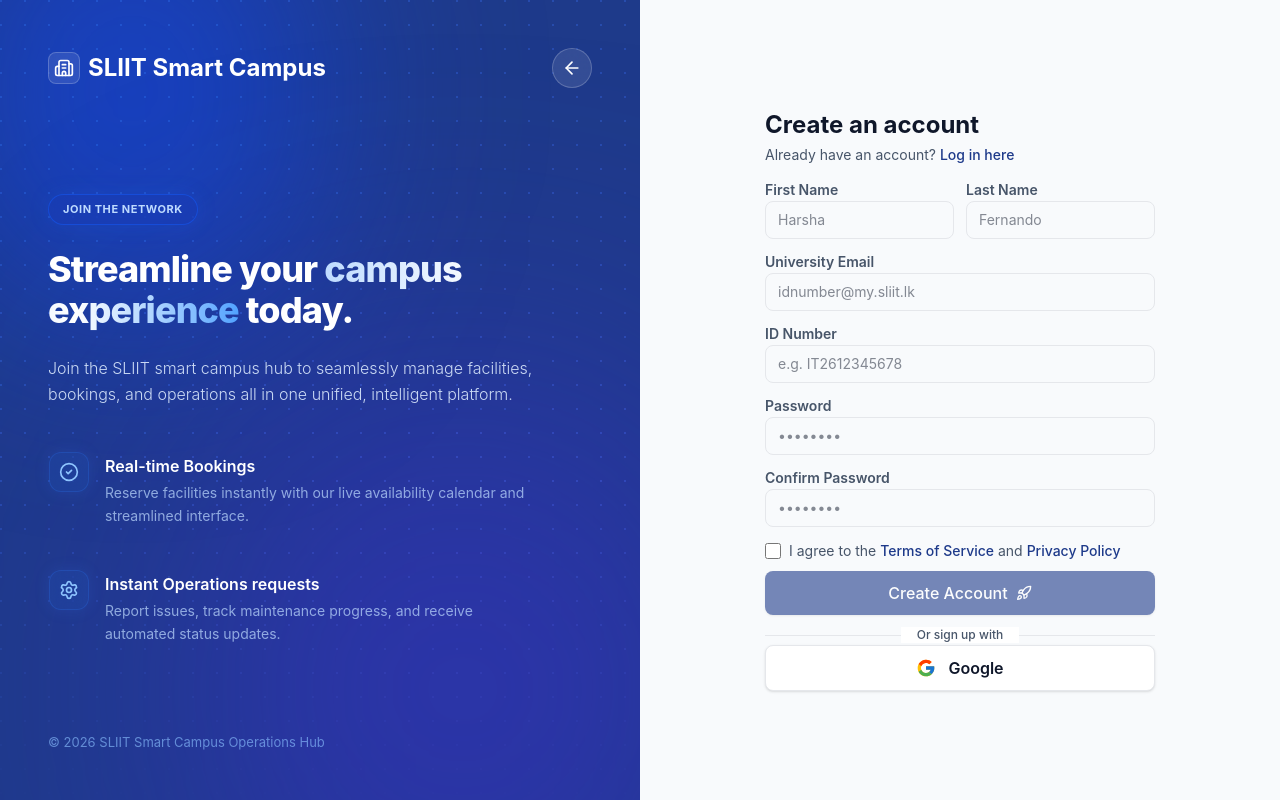
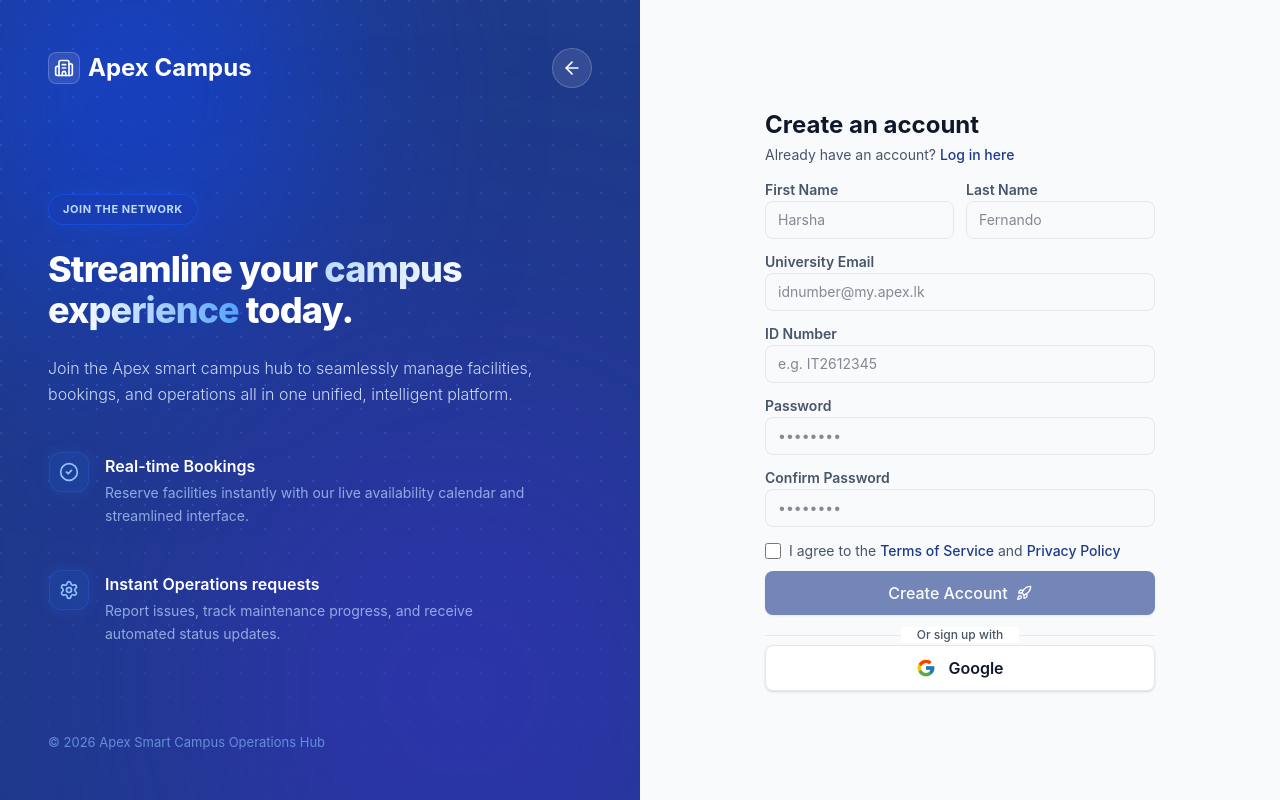
Before and after one commit to Danidu-Muhandiram/it3030-paf-2026-smart-campus-group, a React (Vite) app in the folder frontend/: page /register in a window 1280 px wide. Built offline with nearby package versions, Linux system fonts and the light colour scheme; no server answers.

Commit message:
update login and register pages with accurate details

```diff
--- a/frontend/src/features/auth/pages/LoginPage.jsx
+++ b/frontend/src/features/auth/pages/LoginPage.jsx
@@ -119,7 +119,7 @@
                             <div className="w-8 h-8 rounded-lg bg-white/10 backdrop-blur border border-white/20 flex items-center justify-center">
                                 <Building2 className="w-5 h-5 text-white" />
                             </div>
-                            SLIIT Smart Campus
+                            Apex Campus
                         </Link>
 
                         <Link to="/" className="w-10 h-10 rounded-full bg-white/10 hover:bg-white/20 backdrop-blur border border-white/20 flex items-center justify-center transition-colors shrink-0">
@@ -143,7 +143,7 @@
                     </div>
 
                     <div className="mt-10 text-blue-300/60 text-sm">
-                        © 2026 SLIIT Smart Campus Operations Hub
+                        © 2026 Apex Smart Campus Operations Hub
                     </div>
                 </div>
             </div>
@@ -178,7 +178,7 @@
                             <input
                                 type="email"
                                 name="email"
-                                placeholder="idnumber@my.sliit.lk"
+                                placeholder="idnumber@my.apex.lk"
                                 value={formData.email}
                                 onChange={handleInputChange}
                                 className="w-full px-3 py-2.5 rounded-lg border border-gray-200 focus:outline-none focus:ring-2 focus:ring-primary/20 focus:border-primary text-sm text-text-main transition-all"
--- a/frontend/src/features/auth/pages/RegisterPage.jsx
+++ b/frontend/src/features/auth/pages/RegisterPage.jsx
@@ -148,7 +148,7 @@
                             <div className="w-8 h-8 rounded-lg bg-white/10 backdrop-blur border border-white/20 flex items-center justify-center">
                                 <Building2 className="w-5 h-5 text-white" />
                             </div>
-                            SLIIT Smart Campus
+                            Apex Campus
                         </Link>
 
                         <Link to="/" className="w-10 h-10 rounded-full bg-white/10 hover:bg-white/20 backdrop-blur border border-white/20 flex items-center justify-center transition-colors shrink-0">
@@ -172,7 +172,7 @@
                         </motion.h2>
 
                         <motion.p variants={itemVariants} className="text-blue-100/90 text-[15px] lg:text-base mb-8 leading-relaxed font-light">
-                            Join the SLIIT smart campus hub to seamlessly manage facilities, bookings, and operations all in one unified, intelligent platform.
+                            Join the Apex smart campus hub to seamlessly manage facilities, bookings, and operations all in one unified, intelligent platform.
                         </motion.p>
 
                         {/* Feature list */}
@@ -200,7 +200,7 @@
                     </motion.div>
 
                     <div className="mt-auto text-blue-300/60 text-[13px]">
-                        © 2026 SLIIT Smart Campus Operations Hub
+                        © 2026 Apex Smart Campus Operations Hub
                     </div>
                 </div>
             </div>
@@ -268,7 +268,7 @@
                             <input
                                 type="email"
                                 name="email"
-                                placeholder="idnumber@my.sliit.lk"
+                                placeholder="idnumber@my.apex.lk"
                                 value={formData.email}
                                 onChange={handleInputChange}
                                 className="w-full px-3 py-2 rounded-lg border border-gray-200 focus:outline-none focus:ring-2 focus:ring-primary/20 focus:border-primary text-sm text-text-main"
@@ -283,7 +283,7 @@
                             <input
                                 type="text"
                                 name="universityId"
-                                placeholder="e.g. IT2612345678"
+                                placeholder="e.g. IT2612345"
                                 value={formData.universityId}
                                 onChange={handleInputChange}
                                 className="w-full px-3 py-2 rounded-lg border border-gray-200 focus:outline-none focus:ring-2 focus:ring-primary/20 focus:border-primary text-sm text-text-main"
```
